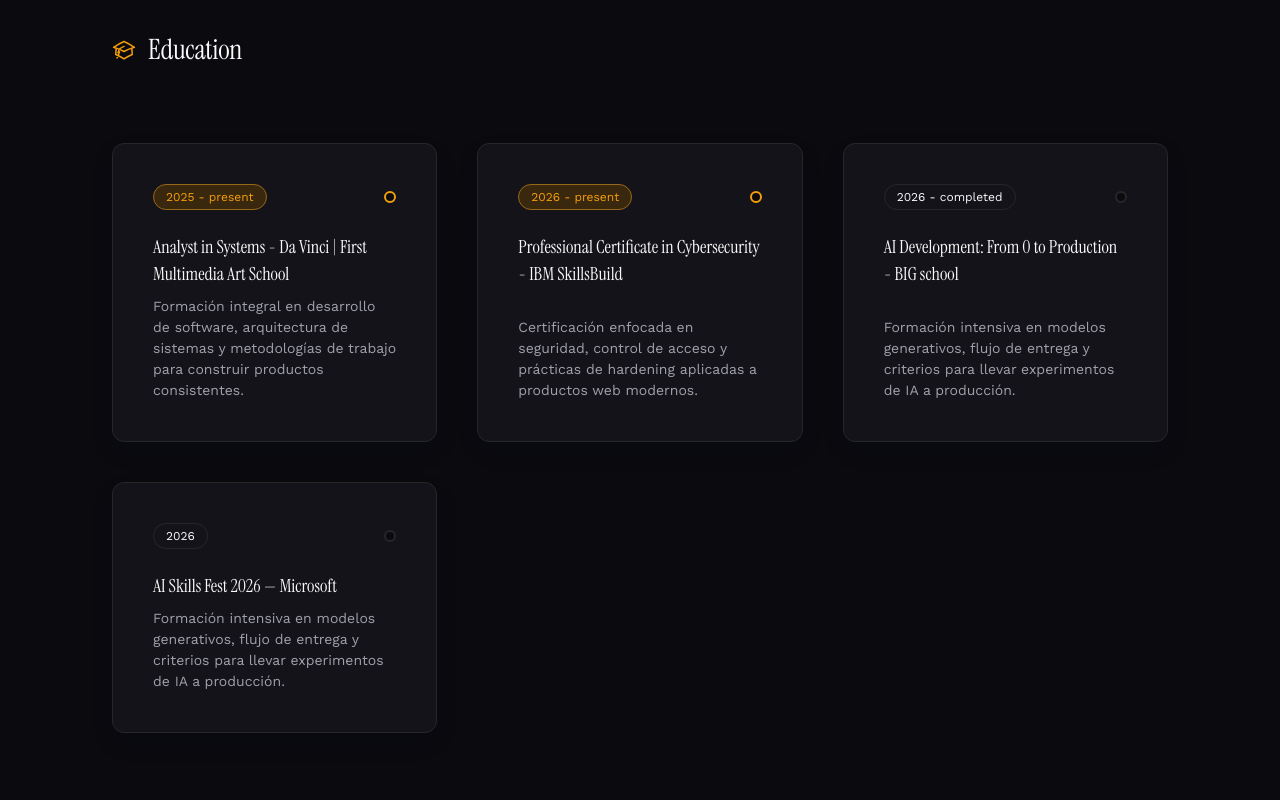
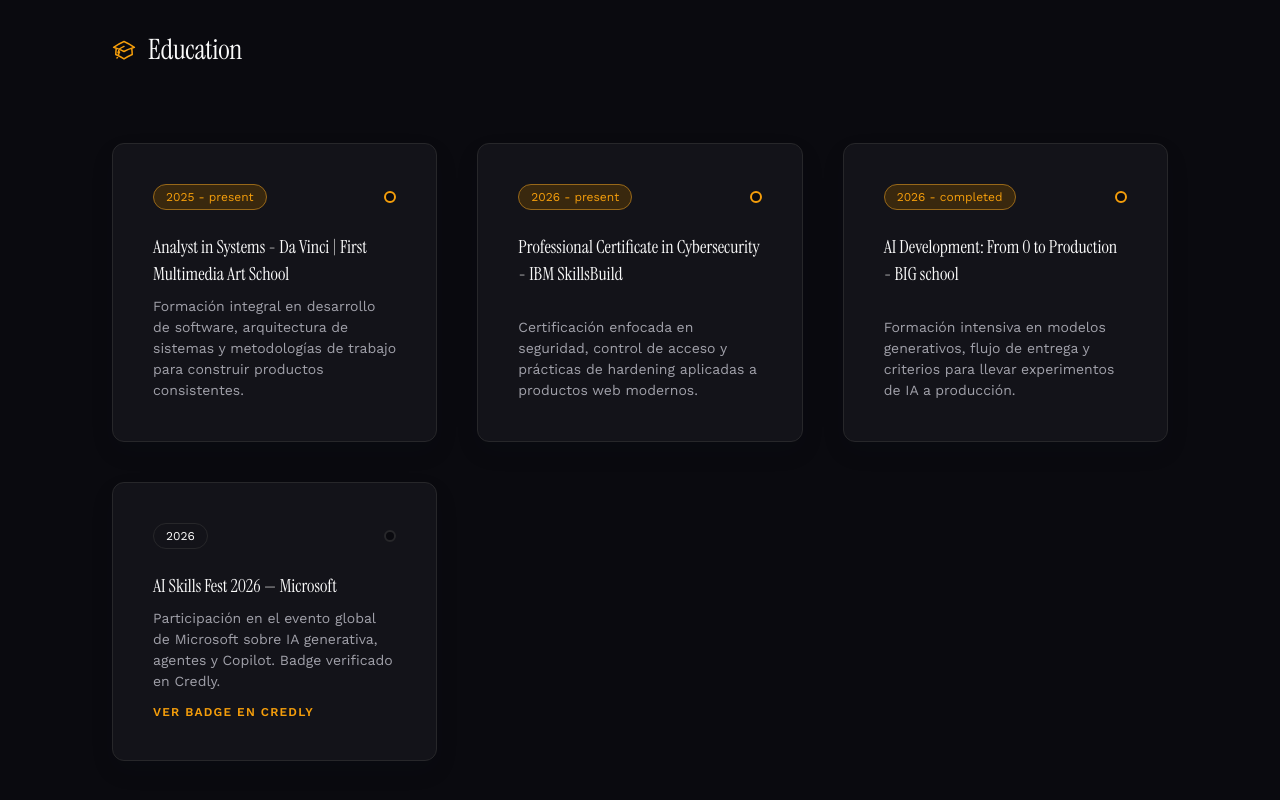
Before and after one commit to ezefernandezyf/my-portfolio, a React (Vite) app: page /about in a window 1280 px wide. Shown: the part 2669-3469 px from the top of the page. Built offline with nearby package versions, Linux system fonts and the light colour scheme; no server answers.

Commit message:
feat(about): wire AI Skills Fest certification card with Credly badge
- isActive cambia de index < 2 a index < 3 (ahora 3 cards activas)
- Descripción para el card 4 (certificación Microsoft AI Skills Fest)
- Link al badge de Credly verificado en el card de certificación

```diff
--- a/src/pages/AboutPage.tsx
+++ b/src/pages/AboutPage.tsx
@@ -268,7 +268,7 @@ export const AboutPage = (): React.JSX.Element => {
                 </h2>
                 <div className="grid grid-cols-1 gap-8 md:grid-cols-3">
                   {educationCards.map((item, index) => {
-                    const isActive = index < 2;
+                    const isActive = index < 3;
                     const title = t(`education.${index}.title`);
                     const period = t(item.periodKey);
 
@@ -293,8 +293,20 @@ export const AboutPage = (): React.JSX.Element => {
                             ? 'Formación integral en desarrollo de software, arquitectura de sistemas y metodologías de trabajo para construir productos consistentes.'
                             : index === 1
                               ? 'Certificación enfocada en seguridad, control de acceso y prácticas de hardening aplicadas a productos web modernos.'
-                              : 'Formación intensiva en modelos generativos, flujo de entrega y criterios para llevar experimentos de IA a producción.'}
+                              : index === 2
+                                ? 'Formación intensiva en modelos generativos, flujo de entrega y criterios para llevar experimentos de IA a producción.'
+                                : 'Participación en el evento global de Microsoft sobre IA generativa, agentes y Copilot. Badge verificado en Credly.'}
                         </p>
+                        {index === 3 && (
+                          <a
+                            href="https://www.credly.com/badges/31b0f4c1-3076-4ef0-aca1-d3ada920f6ec"
+                            target="_blank"
+                            rel="noopener noreferrer"
+                            className="mt-3 inline-flex items-center gap-2 text-xs font-bold uppercase tracking-widest text-accent hover:text-accent-hover focus-ring"
+                          >
+                            {t('education.3.credlyBadge', { defaultValue: 'Ver badge en Credly' })}
+                          </a>
+                        )}
                       </article>
                     );
                   })}
```
